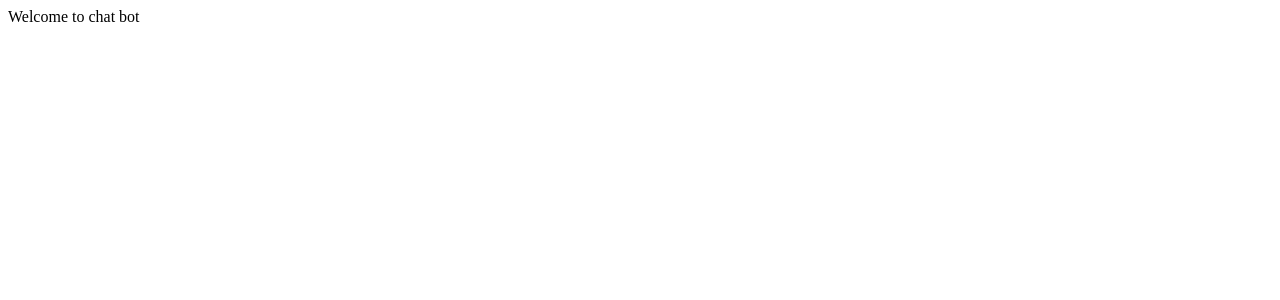
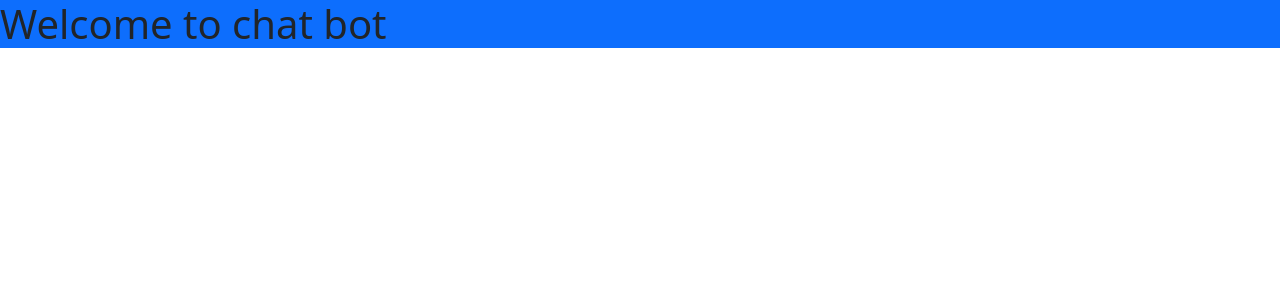
Before and after one commit to UsaidRashid/Tensor-Flow, a React (Vite) app in the folder Chat Bot/: page / in a window 1280 px wide. Shown: the top 300 px of the page. Built offline with nearby package versions, Linux system fonts and the light colour scheme.

Commit message:
Initialising Bootstrap

```diff
--- a/Chat Bot/package.json
+++ b/Chat Bot/package.json
@@ -10,7 +10,9 @@
     "preview": "vite preview"
   },
   "dependencies": {
+    "bootstrap": "^5.3.3",
     "react": "^18.3.1",
+    "react-bootstrap": "^2.10.4",
     "react-dom": "^18.3.1"
   },
   "devDependencies": {
--- a/Chat Bot/src/App.jsx
+++ b/Chat Bot/src/App.jsx
@@ -1,10 +1,9 @@
 function App() {
-
   return (
     <>
-      Welcome to chat bot
+      <h1 className="bg-primary">Welcome to chat bot</h1>
     </>
-  )
+  );
 }
 
-export default App
+export default App;
--- a/Chat Bot/src/main.jsx
+++ b/Chat Bot/src/main.jsx
@@ -1,6 +1,9 @@
 import { StrictMode } from 'react'
 import { createRoot } from 'react-dom/client'
 import App from './App.jsx'
+import 'bootstrap/dist/css/bootstrap.min.css';
+import 'bootstrap/dist/js/bootstrap.bundle.min.js';
+
 
 createRoot(document.getElementById('root')).render(
   <StrictMode>
```
Also changed, not shown: 1 other file (tests, documents, lock files or other folders).
